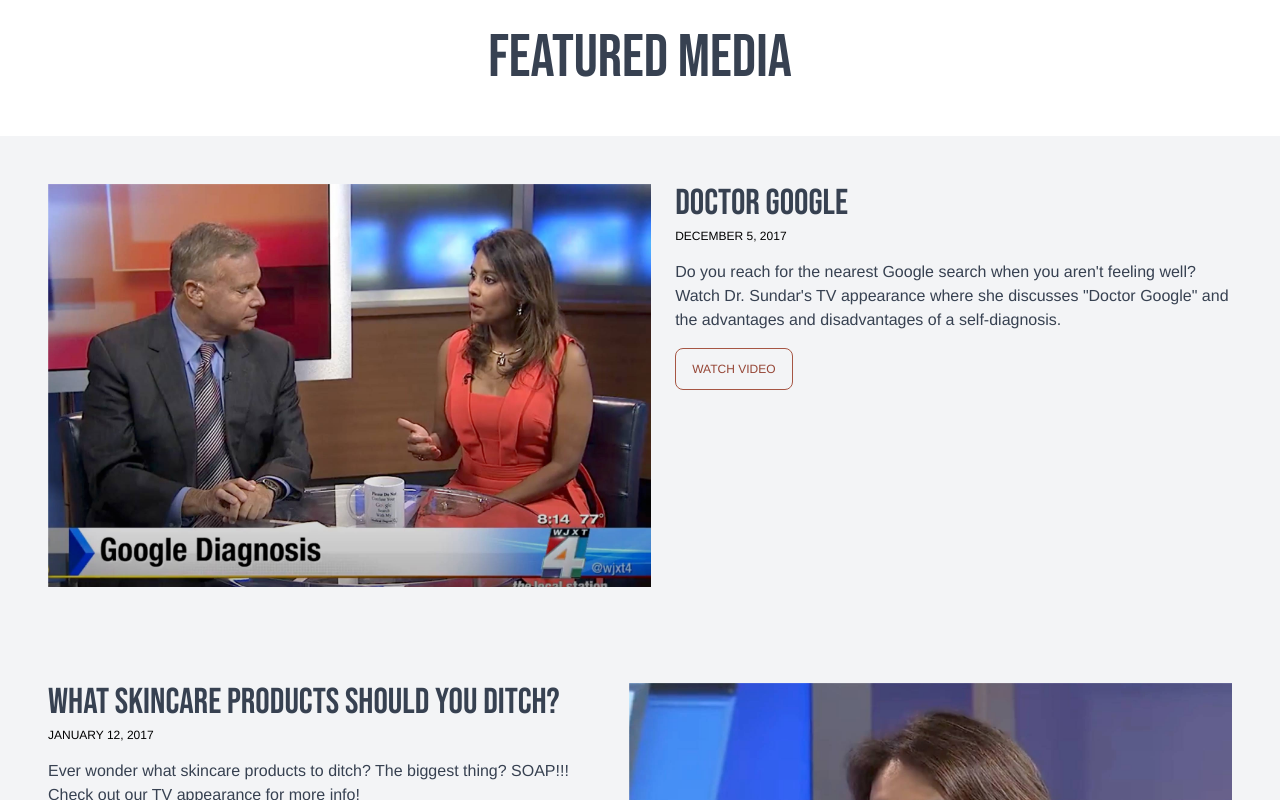
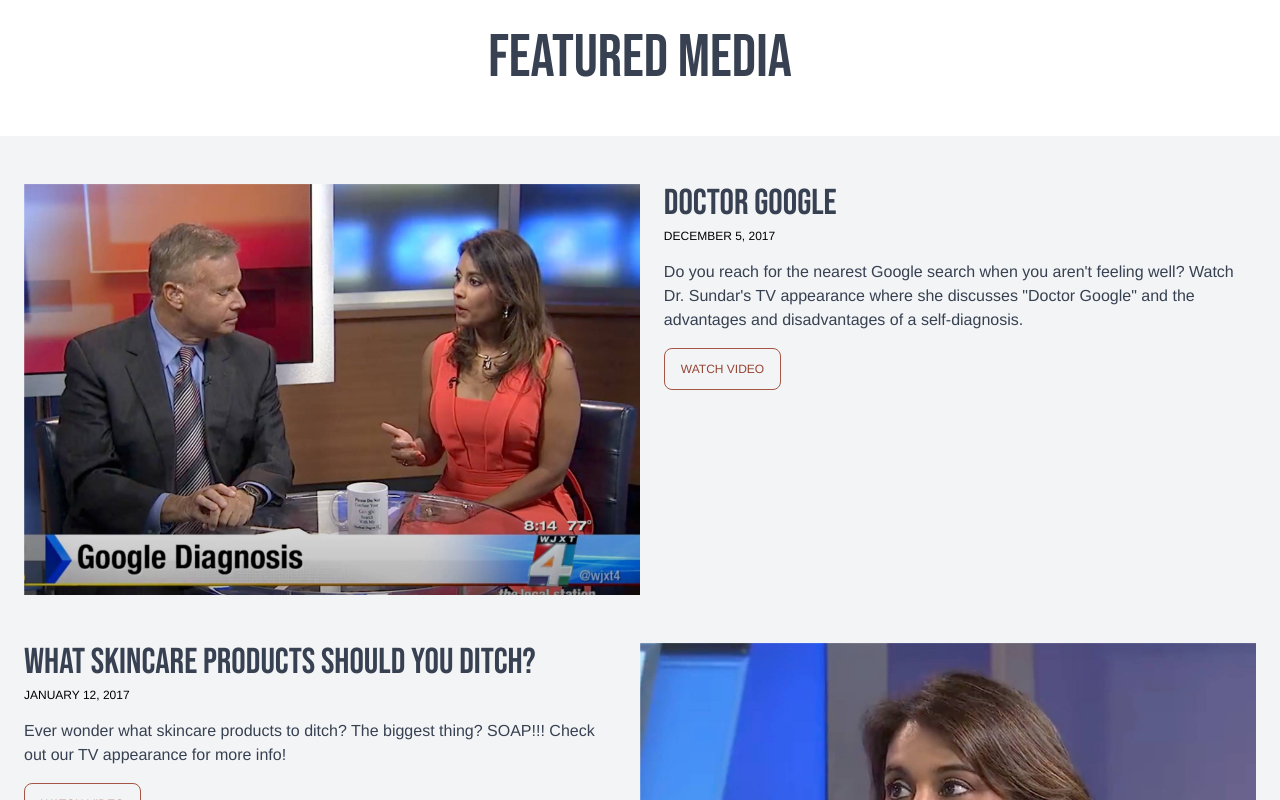
Before and after one commit to rogerkatona/heedhiscall, a Next.js app: page /in-the-media in a window 1280 px wide. Shown: the part 500-1300 px from the top of the page. Built offline with nearby package versions, Linux system fonts and the light colour scheme; what aws-amplify would draw is missing.

Commit message:
Minor edit to layout for In the Media page.

```diff
--- a/components/features-media.js
+++ b/components/features-media.js
@@ -10,13 +10,14 @@ export default function FeaturesMedia(props) {
 
     return (
         <>
+            <section className="py-6 bg-gray.100">
             {filteredItem
                 .filter(filteredItem => filteredItem.type === props.type)
                 .map(filteredItem => (
 
                     <section
                         key={filteredItem.id}
-                        className={`flex flex-col p-12 ${filteredItem.featuredID % 2 !== 0  ? 'bg-gray.100' : 'bg-gray.100'}`}>
+                        className={`flex flex-col p-6 ${filteredItem.featuredID % 2 !== 0  ? 'bg-gray.100' : 'bg-gray.100'}`}>
 
                         <div className={`flex  flex-col  max-w-7xl mx-auto  ${filteredItem.featuredID % 2 !== 0  ? 'lg:flex-row' : 'lg:flex-row-reverse'}`}>
                             <div className=''>
@@ -47,6 +48,7 @@ export default function FeaturesMedia(props) {
                         </div>
                     </section>
                 ))}
+            </section>
         </>
     )
 }
--- a/components/videoGridItems.js
+++ b/components/videoGridItems.js
@@ -4,7 +4,7 @@ const videoGridItems = [
         src: '/image/video-thumbnail-01.jpg',
         alt:'Video 01',
         buttonText:'Watch Video',
-        buttonHref:'https://youtu.be/uHmUL09JPb4',
+        buttonHref:'https://youtu.be/S08zfmi9yIk',
     },
     {
         id:1,
--- a/data/serviceItems.js
+++ b/data/serviceItems.js
@@ -250,7 +250,7 @@ const serviceItems = [
         src: '/image/media-01.jpg',
         isButtonActive:'true',
         buttonText:'Watch Video',
-        buttonHref:'https://youtu.be/uHmUL09JPb4',
+        buttonHref:'https://youtu.be/S08zfmi9yIk',
     },
     {
         id:16,
```
